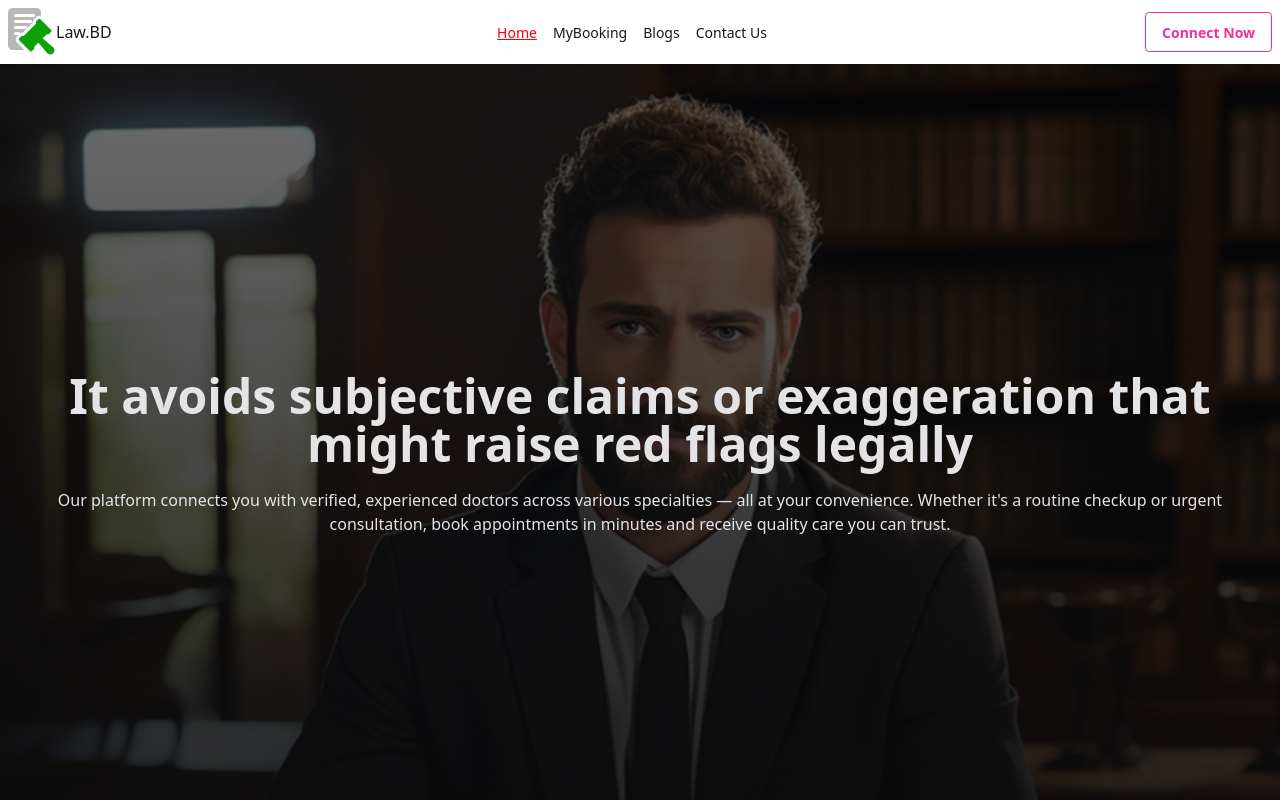
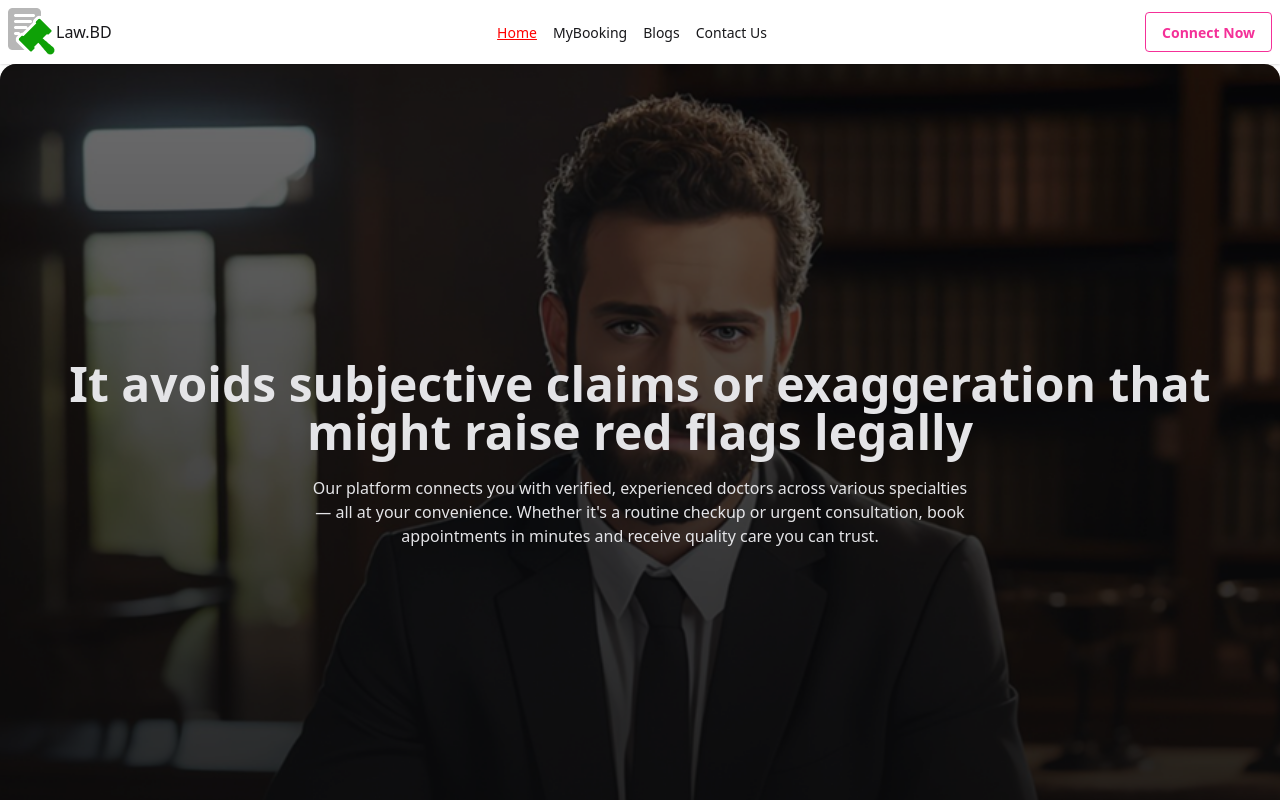
Before and after one commit to smnahidweb/lawyer-farm, a React (Vite) app: page / in a window 1280 px wide. Shown: the top 800 px of the page. Built offline with nearby package versions, Linux system fonts and the light colour scheme.

Commit message:
fxed some problem of banner

```diff
--- a/src/Components/Banner/Banner.jsx
+++ b/src/Components/Banner/Banner.jsx
@@ -2,19 +2,21 @@ import React from 'react';
 
 const Banner = () => {
   return (
-   <div className='mb-10'>
+   <div className='mb-10 mx-auto container rounded-4xl'>
     <div
-  className="hero min-h-screen"
+  className="hero min-h-[60vh] md:min-h-screen rounded-2xl shadow-lg overflow-hidden"
   style={{
     backgroundImage:
       "url(banner.png)",
+      backgroundSize: 'cover',
+      backgroundPosition: 'center',
   }}
 >
   <div className="hero-overlay"></div>
   <div className="hero-content text-neutral-content text-center">
     <div className="">
       <h1 className="mb-5 text-5xl font-bold">It avoids subjective claims or exaggeration that might raise red flags legally</h1>
-      <p className="mb-5">
+      <p className="mb-5 w-2xl text-center mx-auto">
       Our platform connects you with verified, experienced doctors across various specialties — all at your convenience. Whether it's a routine checkup or urgent consultation, book appointments in minutes and receive quality care you can trust.
       </p>
 
```
